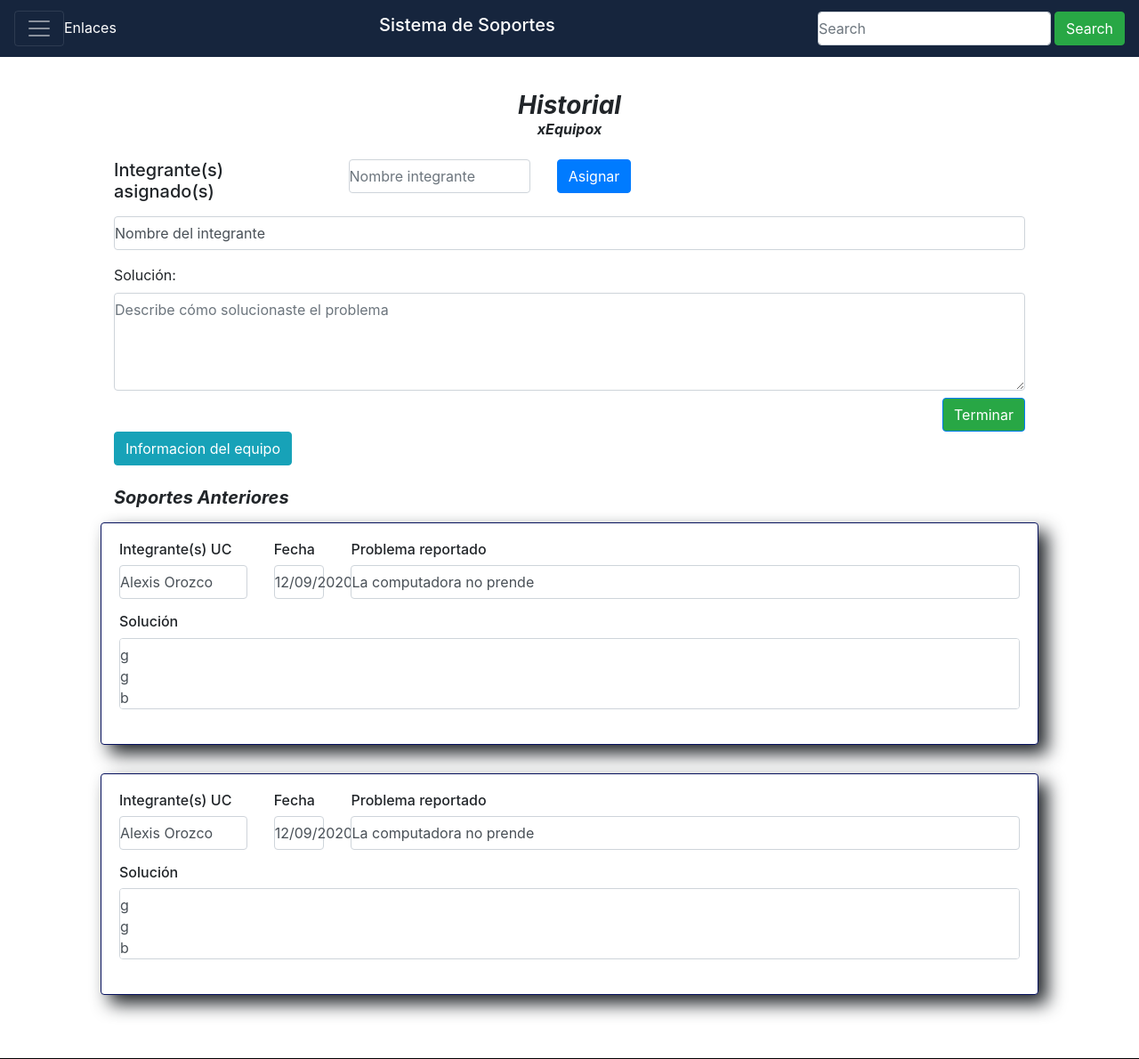
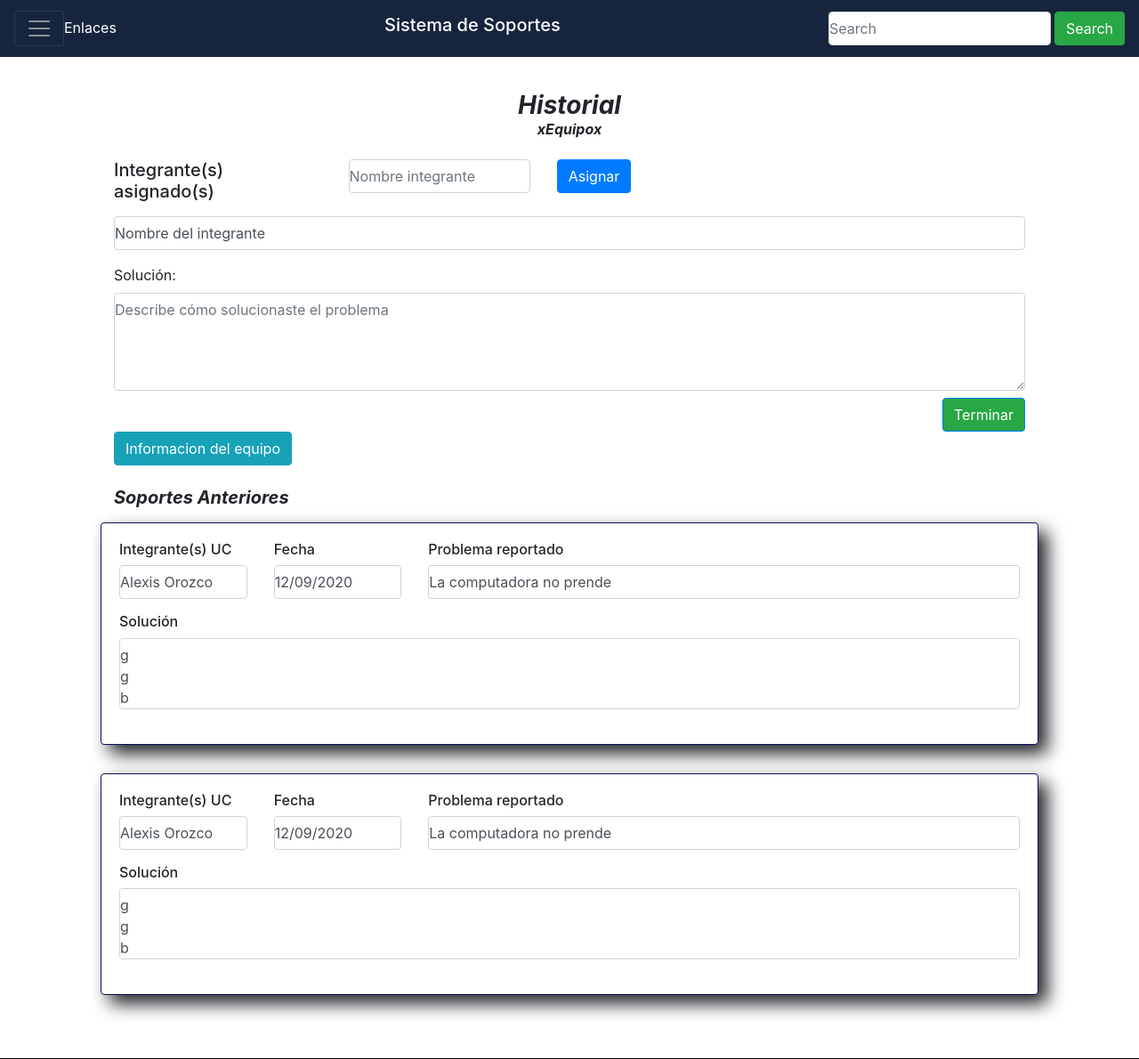
Before and after one commit to alexorozco2410/SistemaSoportes, a CodeIgniter app: page /SistemaSoportes/index.php/info_soportes_controller/index in a window 1280 px wide. Shown: the top 1190 px of the page at 89% size. Run offline with CodeIgniter, Linux system fonts and the light colour scheme; some libraries are stand-ins or nearby versions.

Commit message:
corrección en las dimensiones de las vistas
se corriguieron algunas divisiones en las vistas porque en monitores pequeños no se veía bien

```diff
--- a/application/views/historial.php
+++ b/application/views/historial.php
@@ -20,10 +20,10 @@
         </div>
       </label>
     </div>
-    <div class="col-sm-5 col-md-5">
+    <div class="col-4">
 
     </div>
-    <div class=" col-sm-1 col-md-1">
+    <div class=" col-2 col-w justify-content-right">
       <select class="form-control custom-select d-block select-semestre" name="semestre-soportes">
         <option value="">2020-1</option>
         <option value="">2020-2</option>
--- a/application/views/info_soporte.php
+++ b/application/views/info_soporte.php
@@ -73,8 +73,8 @@
                   <p>Departamento</p>
                   <p class="form-control">iMAGENOLOGIA</p>
                 </div>
-                <div class="col-1">
-                  <p>Cubículo</p>
+                <div class="col-2">
+                  <p>Cubículo/Salón</p>
                   <p class="form-control">R1-06</p>
                 </div>
                 <div class="col-2">
@@ -103,7 +103,7 @@
                 </div>
                 <div class="col-md-2">
                   <p>No. de Serie</p>
-                  <p class="form-control">543245235543342</p>
+                  <p class="form-control">54324523554334</p>
                 </div>
                 <div class="col-md-2">
                   <p>No. de Inventario</p>
@@ -156,12 +156,12 @@
           <h6>Integrante(s) UC</h6>
           <p class="form-control sol-ovfw">Alexis Orozco</p>
         </div>
-        <div class="col-md-1 col-sm-1 col-xs-12">
+        <div class="col-md-2 col-sm-2 col-xs-12">
           <h6>Fecha</h6>
           <p class="form-control">12/09/2020</p>
         </div>
         <!--Problema reportado-->
-        <div class="col-md-9 col-sm-9 col-xs-12">
+        <div class="col-md-8 col-sm-8 col-xs-12">
           <h6>Problema reportado</h6>
           <p class="form-control sol-ovfw">La computadora no prende</p>
         </div>
@@ -191,12 +191,12 @@
             <h6>Integrante(s) UC</h6>
             <p class="form-control sol-ovfw">Alexis Orozco</p>
           </div>
-          <div class="col-md-1 col-sm-1 col-xs-12">
+          <div class="col-md-2 col-sm-2 col-xs-12">
             <h6>Fecha</h6>
             <p class="form-control">12/09/2020</p>
           </div>
           <!--Problema reportado-->
-          <div class="col-md-9 col-sm-9 col-xs-12">
+          <div class="col-md-8 col-sm-8 col-xs-12">
             <h6>Problema reportado</h6>
             <p class="form-control sol-ovfw">La computadora no prende</p>
           </div>
--- a/assets/css/historial.css
+++ b/assets/css/historial.css
@@ -40,3 +40,7 @@
     border-width: thin;
     border-color: blue;
 }
+
+.col-w{
+  max-width: 10%;
+}
--- a/assets/css/info_soporte.css
+++ b/assets/css/info_soporte.css
@@ -11,6 +11,7 @@
 .form-control{
   text-align: left;
   padding-left: 0;
+  padding-right: 0;
 }
 
 .box-hist{
```
